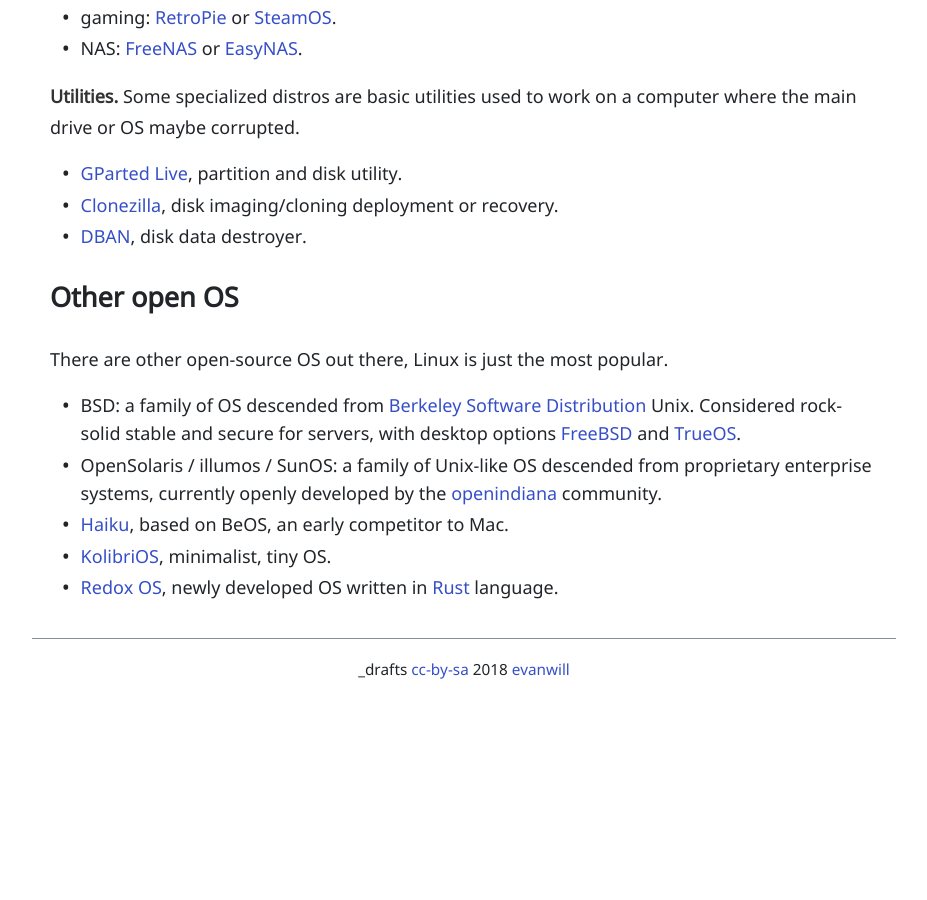
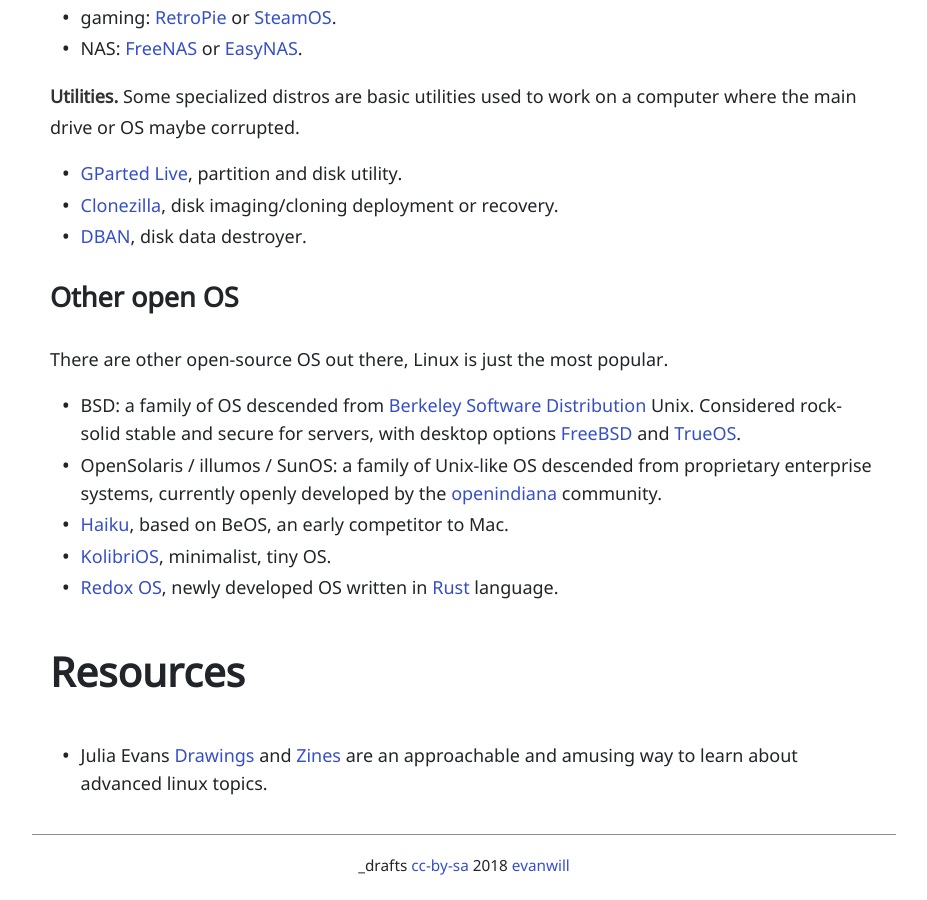
Before and after one commit to evanwill/_drafts, a Jekyll site: the page built from _notes/linux-intro.md, in a window 1280 px wide and 900 px high, scrolled down 8461 px. Shown: the whole window, without its empty margins (176-1103 px from the left). Built offline with Jekyll 4.4.1, drawn with Linux system fonts in a browser that asks for light colours; before the commit the page ends 9165 px from its top, so only the background shows below that.

Commit message:
linux comics

```diff
--- a/_notes/linux-intro.md
+++ b/_notes/linux-intro.md
@@ -240,3 +240,7 @@
 - [Haiku](https://www.haiku-os.org/), based on BeOS, an early competitor to Mac.
 - [KolibriOS](http://kolibrios.org/en/), minimalist, tiny OS.
 - [Redox OS](https://www.redox-os.org/), newly developed OS written in [Rust](https://www.rust-lang.org/en-US/) language.
+
+# Resources
+
+- Julia Evans [Drawings](https://drawings.jvns.ca/) and [Zines](https://jvns.ca/zines/) are an approachable and amusing way to learn about advanced linux topics.
```
